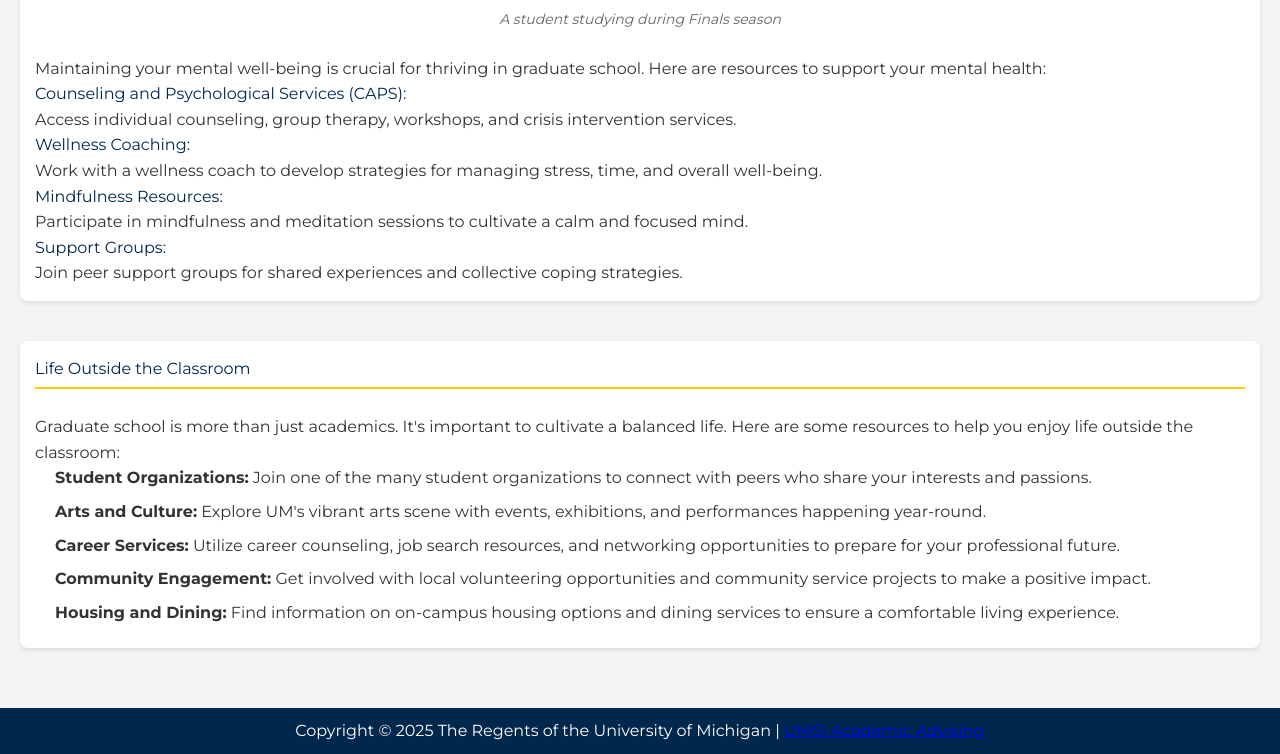
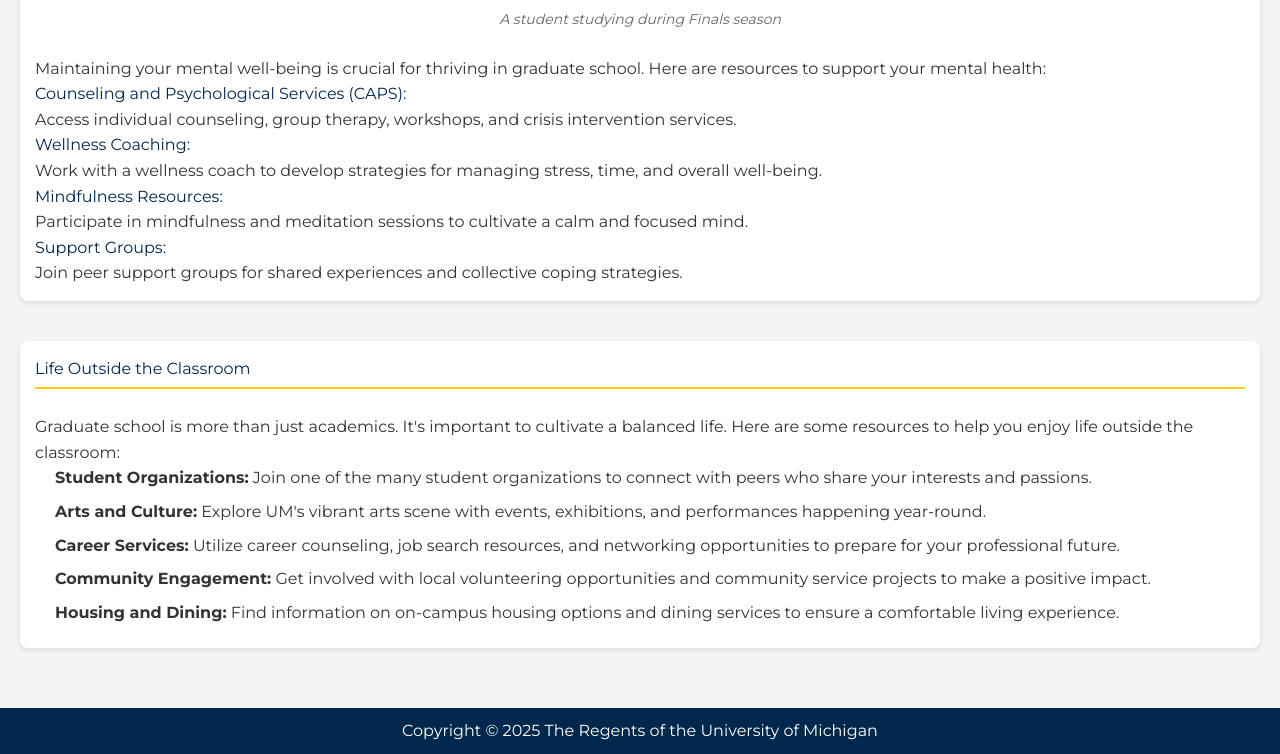
Before and after one commit to shamita-rao/client_project_w25, a plain HTML site: page index.html in a window 1280 px wide. Shown: the part 4736-5490 px from the top of the page. Drawn offline with Linux system fonts and the light colour scheme.

Commit message:
Add files via upload

```diff
--- a/index.html
+++ b/index.html
@@ -115,7 +115,7 @@
         UMGPT. (2024). UMGPT (August 29th version) [Large language model]. -->
     </main>
     <footer>
-        <p>Copyright © 2025 The Regents of the University of Michigan | <a href="https://sites.google.com/umich.edu/msiacademicadvising/student-support-resources">UMSI Academic Advising </a></p>
+        <p>Copyright © 2025 The Regents of the University of Michigan</p>
         </footer>
 </body>
 </html>
```
Also changed, not shown: CAPS.html (+1 -1 lines), academic_support.html (+1 -1 lines), basic_needs.html (+1 -1 lines).
